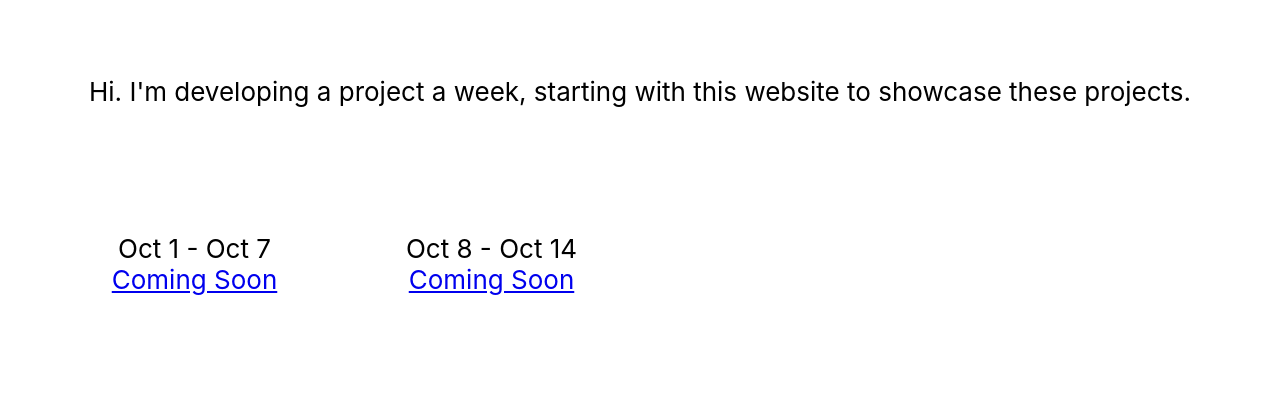
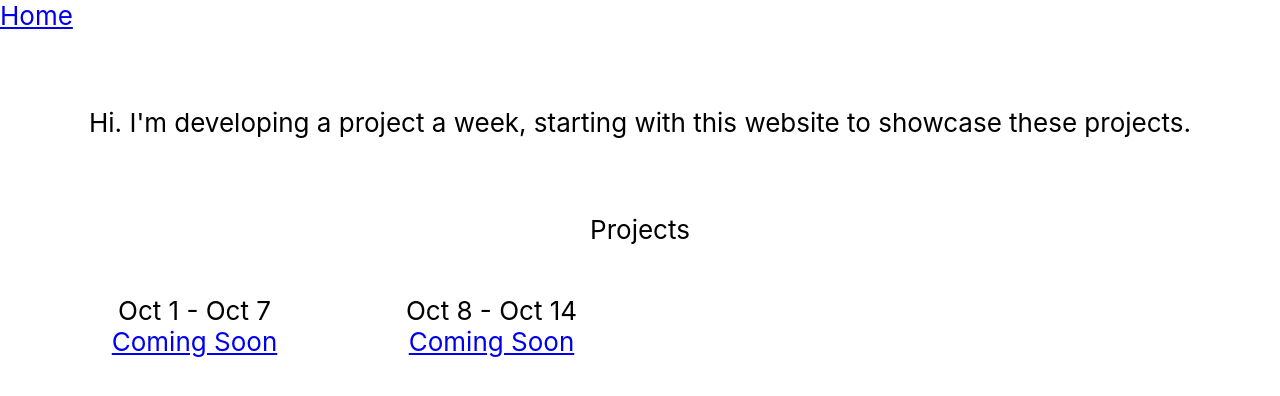
Before and after one commit to matthewjwein/HomePage, a React (Create React App) app: page / in a window 1280 px wide. Shown: the top 396 px of the page. Built offline with nearby package versions, Linux system fonts and the light colour scheme.

Commit message:
Add navigation bar

```diff
--- a/src/App.css
+++ b/src/App.css
@@ -4,6 +4,10 @@ body {
 
 .app {
   text-align: center;
+}
+
+.navbar {
+  text-align: left;
 }
 
 .introduction {
--- a/src/App.tsx
+++ b/src/App.tsx
@@ -1,6 +1,7 @@
 import './App.css';
 import React from 'react'
-import ProjectList from './components/ProjectList';
+import Navbar from './components/Navbar';
+import Homepage from './components/Homepage';
 import { Routes, Route } from "react-router-dom";
 import Project1 from './components/projects/1/app';
 import Project2 from './components/projects/2/app';
@@ -21,13 +22,9 @@ const projects = [
 function App(): JSX.Element {
   return (
     <div className="app">
-      <header className="app-header">
-        <p className="introduction">
-          Hi. I'm developing a project a week, starting with this website to showcase these projects.
-        </p>
-        <ProjectList projects={projects} />
-      </header>
+      <Navbar />
       <Routes>
+        <Route path="/" element={<Homepage projects={projects} />} />
         <Route path="/project/1" element={<Project1 />} />
         <Route path="/project/2" element={<Project2 />} />
       </Routes>
--- /dev/null
+++ b/src/components/Homepage.tsx
@@ -0,0 +1,20 @@
+import React from 'react';
+import ProjectList from './ProjectList'
+
+interface ProjectListProps {
+    projects: { id: number, title: string, tags: string[] }[];
+}
+
+
+const Post: React.FC<ProjectListProps> = ({ projects }) => {
+    return (
+        <div className="app-header">
+            <p className="introduction">
+                Hi. I'm developing a project a week, starting with this website to showcase these projects.
+            </p>
+            <ProjectList projects={projects} />
+        </div>
+    );
+};
+
+export default Post;
--- /dev/null
+++ b/src/components/Navbar.tsx
@@ -0,0 +1,13 @@
+import React from 'react';
+
+const Navbar = () => {
+    return (
+        <nav className="navbar">
+            <div>
+                <a href="/">Home</a>
+            </div>
+        </nav>
+    );
+};
+
+export default Navbar;
--- a/src/components/ProjectList.tsx
+++ b/src/components/ProjectList.tsx
@@ -7,10 +7,13 @@ interface ProjectListProps {
 
 const ProjectList: React.FC<ProjectListProps> = ({ projects }) => {
     return (
-        <div className="project-list">
-            {projects.map((project, index) => (
-                <ProjectCard key={index} id={project.id} title={project.title} tags={project.tags} />
-            ))}
+        <div>
+            <label>Projects</label>
+            <div className="project-list">
+                {projects.map((project, index) => (
+                    <ProjectCard key={index} id={project.id} title={project.title} tags={project.tags} />
+                ))}
+            </div>
         </div>
     );
 };
```
